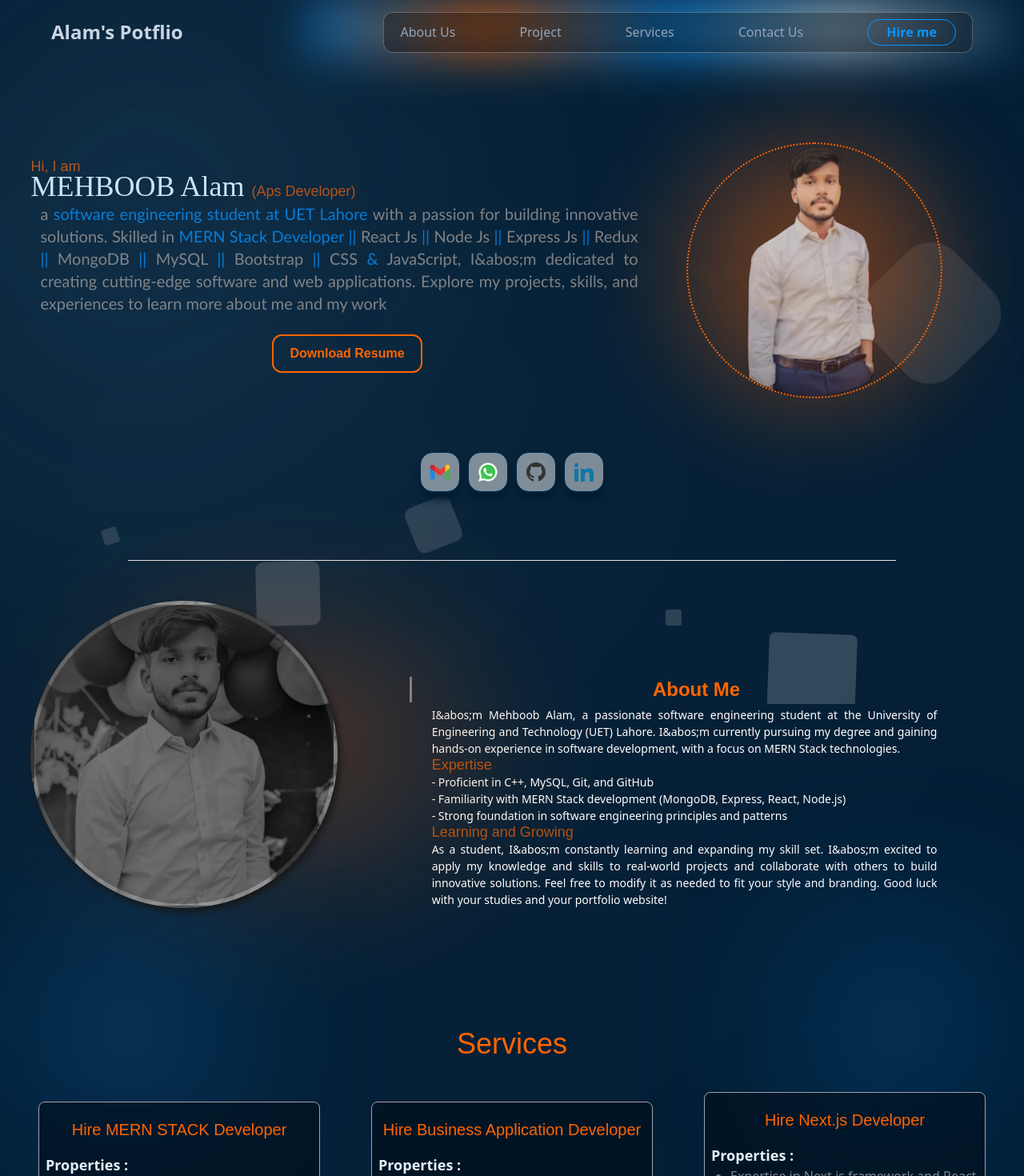
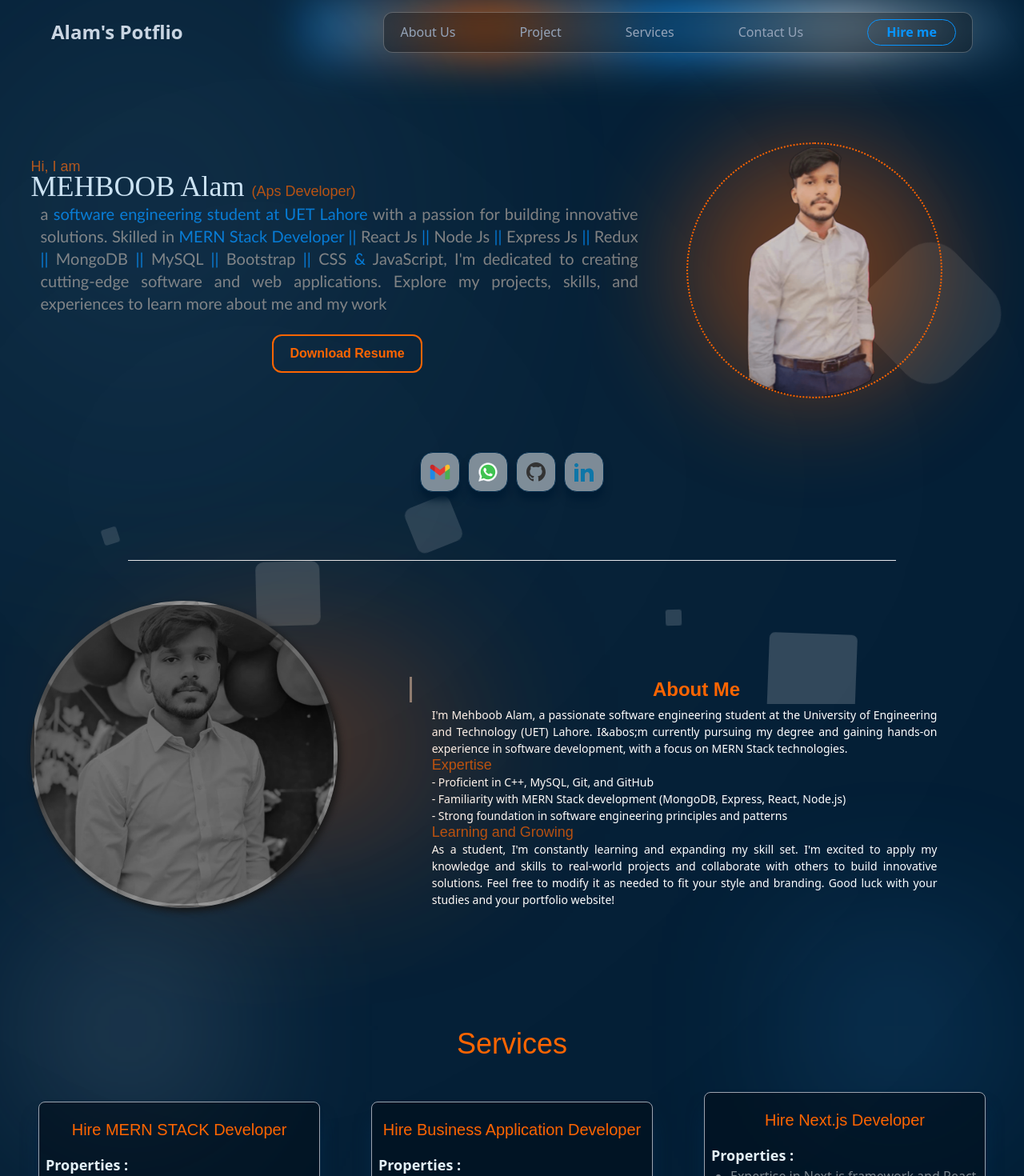
Before and after one commit to apsdeveloper461/mehboob-alam, a Next.js app: page / in a window 1280 px wide. Shown: the top 1470 px of the page at 80% size. Built offline with nearby package versions, Linux system fonts and the light colour scheme.

Commit message:
change &abos; symbol and bg-show opacity

```diff
--- a/app/globals.css
+++ b/app/globals.css
@@ -32,11 +32,12 @@ scroll-behavior: smooth;
 }
  /* all css for scroll bar  */
  ::-webkit-scrollbar{
-  width: 4px;
+  width: 2px;
   background-color: rgba(102, 102, 102, 0.979);
 }
 ::-webkit-scrollbar-thumb{
-  background:linear-gradient(70deg, #640740 0%,rgba(63, 12, 146, 0.575) 100%);
+  background:var(--text-300);
+  opacity: .7;
 
  }
  ::-webkit-scrollbar-track{
@@ -183,9 +184,9 @@ li a:hover::before {
   height:10rem;
   top: -5rem;
   left: 2rem;
-  background:var(--primary-200);
+  background:var(--text-300);
   z-index: 0;
-  opacity: .5;
+  opacity: .4;
   filter: blur(120px);
 
 }
@@ -196,9 +197,9 @@ li a:hover::before {
   height:10rem;
   top: -5rem;
   right: 2rem;
-  background:var(--primary-200);
+  background:var(--primary-300);
   z-index: 0;
-  opacity: .5;
+  opacity: .4;
   filter: blur(120px);
 
 }
--- a/components/about/About.tsx
+++ b/components/about/About.tsx
@@ -14,7 +14,7 @@ const About = () => {
 
         <p>
           <span className="absolute font-bold w-full text-center -top-4 text-2xl  pb-4 .cont text-custom-accent-200" style={{ fontFamily: 'fantasy' }}>About Me</span><br />
-          I&abos;m Mehboob Alam, a passionate software engineering student at the University of Engineering and Technology (UET) Lahore. I&abos;m currently pursuing my degree and gaining hands-on experience in software development, with a focus on MERN Stack technologies.
+          I&#x27;m Mehboob Alam, a passionate software engineering student at the University of Engineering and Technology (UET) Lahore. I&abos;m currently pursuing my degree and gaining hands-on experience in software development, with a focus on MERN Stack technologies.
           <br />
           <span className="cont">Expertise</span>
           <br />
@@ -26,7 +26,7 @@ const About = () => {
           <br />
           <span className="cont">Learning and Growing</span>
           <br />
-          As a student, I&abos;m constantly learning and expanding my skill set. I&abos;m excited to apply my knowledge and skills to real-world projects and collaborate with others to build innovative solutions.
+          As a student, I&#x27;m constantly learning and expanding my skill set. I&#x27;m excited to apply my knowledge and skills to real-world projects and collaborate with others to build innovative solutions.
 
           Feel free to modify it as needed to fit your style and branding. Good luck with your studies and your portfolio website!</p>
       </div>
--- a/components/landing/Landing.tsx
+++ b/components/landing/Landing.tsx
@@ -13,7 +13,7 @@ const Landing = () => {
 
       <div className='cont'>Hi, I am</div>
       <div className='h2 text-2xl lg:text-4xl'> MEHBOOB  Alam <span className="cont">(Aps Developer)</span></div>
-      <div style={{ color: 'grey' }} className='p text-justify px-3 lg:text-xl '>a  <span className=" text-custom-primary-100">software engineering student at UET Lahore</span>  with a passion for building innovative solutions. Skilled in <span className=" text-custom-primary-100">MERN Stack Developer ||</span> React Js <span className=" text-custom-primary-100">||</span> Node Js <span className=" text-custom-primary-100">||</span> Express Js <span className=" text-custom-primary-100">||</span> Redux <span className=" text-custom-primary-100">||</span> MongoDB <span className=" text-custom-primary-100">||</span> MySQL <span className=" text-custom-primary-100">||</span> Bootstrap <span className=" text-custom-primary-100">||</span> CSS <span className=" text-custom-primary-100">&</span> JavaScript, I&abos;m dedicated to creating cutting-edge software and web applications. Explore my projects, skills, and experiences to learn more about me and my work</div>
+      <div style={{ color: 'grey' }} className='p text-justify px-3 lg:text-xl '>a  <span className=" text-custom-primary-100">software engineering student at UET Lahore</span>  with a passion for building innovative solutions. Skilled in <span className=" text-custom-primary-100">MERN Stack Developer ||</span> React Js <span className=" text-custom-primary-100">||</span> Node Js <span className=" text-custom-primary-100">||</span> Express Js <span className=" text-custom-primary-100">||</span> Redux <span className=" text-custom-primary-100">||</span> MongoDB <span className=" text-custom-primary-100">||</span> MySQL <span className=" text-custom-primary-100">||</span> Bootstrap <span className=" text-custom-primary-100">||</span> CSS <span className=" text-custom-primary-100">&</span> JavaScript, I&#x27;m dedicated to creating cutting-edge software and web applications. Explore my projects, skills, and experiences to learn more about me and my work</div>
       <div className="ContactButton">
         <a className="ContactBtn rounded-xl" href='https://drive.google.com/file/d/1NeczaEqEemaOE_vmOUdN_oXpcGHSttNo/view?usp=sharing' target='_blank'>Download Resume</a>
       </div>
--- a/components/project/popularProject.ts
+++ b/components/project/popularProject.ts
@@ -17,7 +17,7 @@ export const popularProject: Projects[] = [
   {
     id: 1,
     url:
-      'https://img.freepik.com/free-vector/gradient-ui-ux-landing-page-template_23-2149053664.jpg?size=626&ext=jpg&ga=GA1.1.2082370165.1716422400&semt=ais_user',
+      './projects/apscodenotes.png',
     title: 'ApsCodesNotes App',
     github: 'https://github.com/apsdeveloper461/Contact_Api-with-ExpressJs-and-MongoDb-.git',
     technolgies: " REACTJS || JAVASCRIPT || CSS || JSX || STATE || GIT || GITHUB ||API ",
```
Also changed, not shown: public/projects/apscodenotes.png (added).
